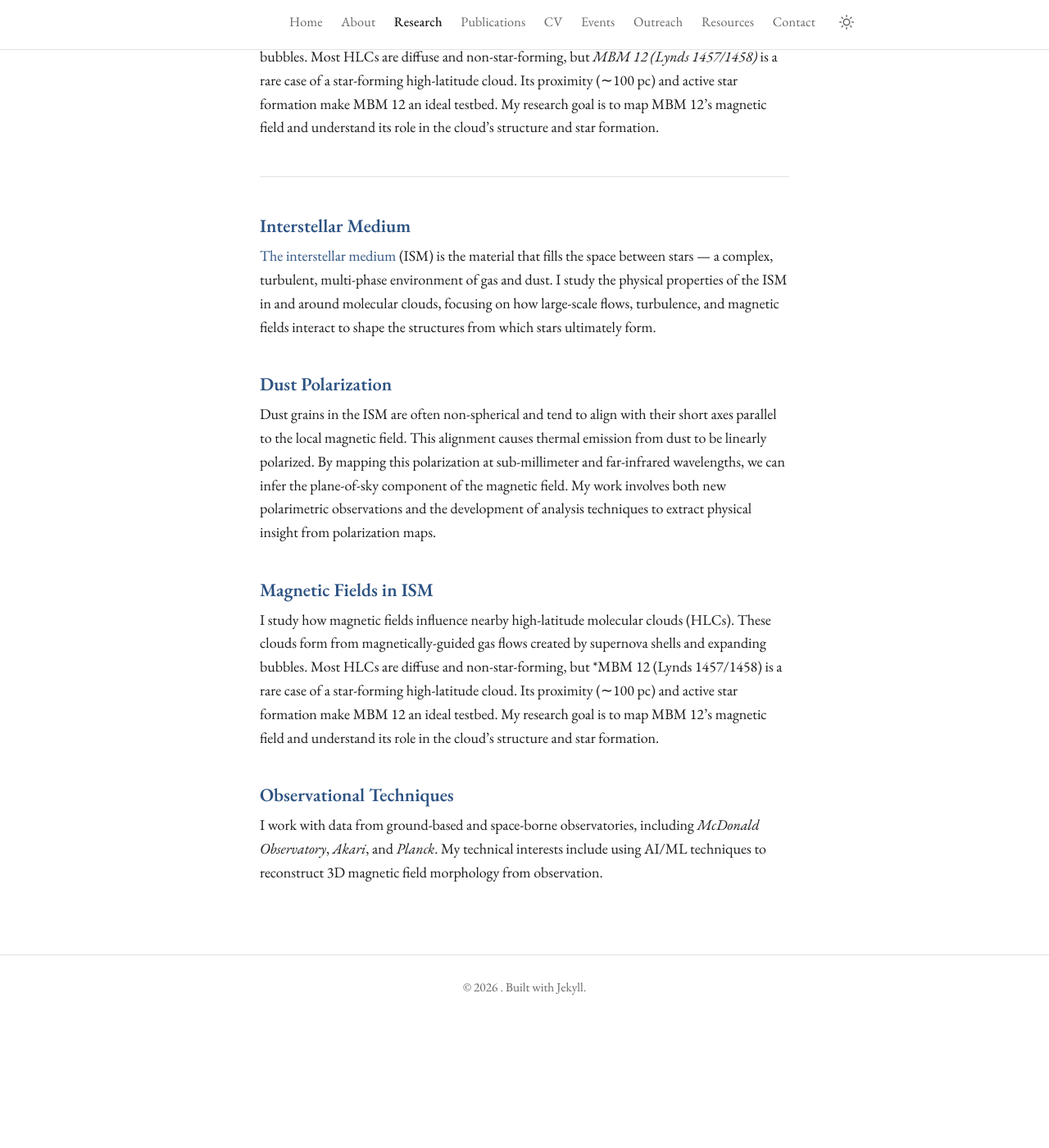
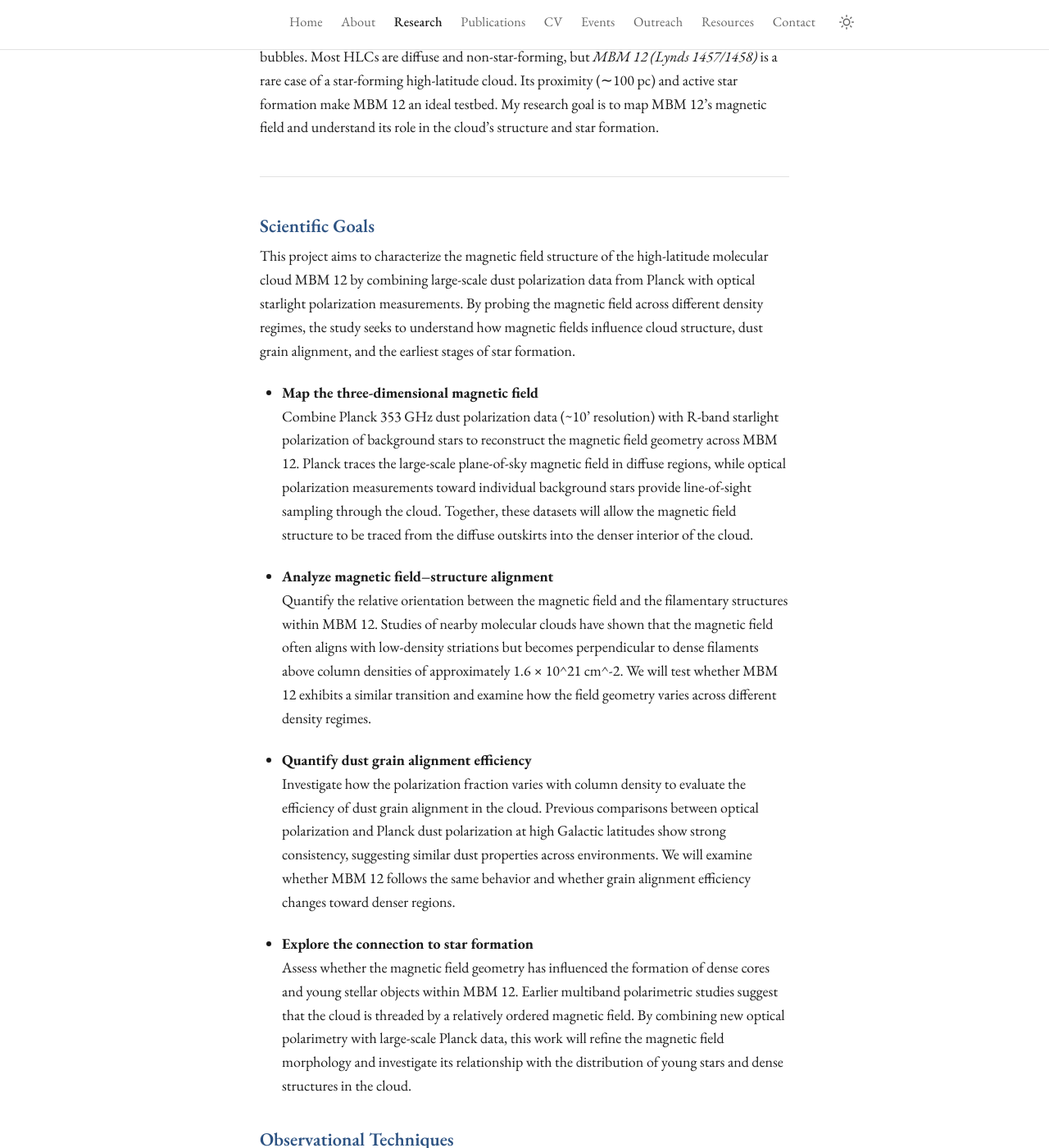
Before and after one commit to sayanpanda/sayanpanda.github.io, a Jekyll site: the page built from research.md, in a window 1280 px wide and 1400 px high, scrolled down 195 px. Shown: the whole window at 82% size. Built offline with Jekyll 4.4.1, drawn with Linux system fonts in a browser that asks for light colours; before the commit the page ends 1461 px from its top, so only the background shows below that.

Commit message:
added science goals

```diff
--- a/_layouts/default.html
+++ b/_layouts/default.html
@@ -9,7 +9,9 @@
   <!-- Fonts -->
   <link rel="preconnect" href="https://fonts.googleapis.com">
   <link rel="preconnect" href="https://fonts.gstatic.com" crossorigin>
+  <!-- Uncomment ONE font import and comment out the other -->
   <link href="https://fonts.googleapis.com/css2?family=EB+Garamond:ital,wght@0,400;0,500;0,600;0,700;1,400;1,500&display=swap" rel="stylesheet">
+  <!-- <link href="https://fonts.googleapis.com/css2?family=Source+Serif+4:ital,opsz,wght@0,8..60,400;0,8..60,500;0,8..60,600;0,8..60,700;1,8..60,400;1,8..60,500&display=swap" rel="stylesheet"> -->
 
   <!-- Favicon -->
   <link rel="icon" type="image/svg+xml" href="{{ '/assets/images/favicon.svg' | relative_url }}">
--- a/assets/css/style.css
+++ b/assets/css/style.css
@@ -16,8 +16,9 @@
   --color-code-bg: #f5f5f5;
   --color-shadow: rgba(0, 0, 0, 0.08);
 
-  /* Typography */
+  /* Typography — uncomment ONE line and comment out the other */
   --font-serif: 'EB Garamond', Georgia, 'Times New Roman', serif;
+  /* --font-serif: 'Source Serif 4', Georgia, 'Times New Roman', serif; */
   --font-mono: 'JetBrains Mono', 'Fira Code', 'Consolas', monospace;
   --font-size-base: 18px;
   --line-height: 1.6;
--- a/research.md
+++ b/research.md
@@ -9,28 +9,21 @@ I study how magnetic fields influence nearby high-latitude molecular clouds (HLC
 ---
 <div class="research-area" markdown="1">
 
-### Interstellar Medium
-[The interstellar medium](https://en.wikipedia.org/wiki/Interstellar_medium) (ISM) is the material that fills the space between stars — a complex, turbulent, multi-phase environment of gas and dust. I study the physical properties of the ISM in and around molecular clouds, focusing on how large-scale flows, turbulence, and magnetic fields interact to shape the structures from which stars ultimately form.
+### Scientific Goals
 
-</div>
+This project aims to characterize the magnetic field structure of the high-latitude molecular cloud MBM 12 by combining large-scale dust polarization data from Planck with optical starlight polarization measurements. By probing the magnetic field across different density regimes, the study seeks to understand how magnetic fields influence cloud structure, dust grain alignment, and the earliest stages of star formation.
 
-<div class="research-area" markdown="1">
+- **Map the three-dimensional magnetic field**
+  Combine Planck 353 GHz dust polarization data (~10' resolution) with R-band starlight polarization of background stars to reconstruct the magnetic field geometry across MBM 12. Planck traces the large-scale plane-of-sky magnetic field in diffuse regions, while optical polarization measurements toward individual background stars provide line-of-sight sampling through the cloud. Together, these datasets will allow the magnetic field structure to be traced from the diffuse outskirts into the denser interior of the cloud.
 
-### Dust Polarization
+- **Analyze magnetic field–structure alignment**
+  Quantify the relative orientation between the magnetic field and the filamentary structures within MBM 12. Studies of nearby molecular clouds have shown that the magnetic field often aligns with low-density striations but becomes perpendicular to dense filaments above column densities of approximately 1.6 × 10^21 cm^-2. We will test whether MBM 12 exhibits a similar transition and examine how the field geometry varies across different density regimes.
 
-Dust grains in the ISM are often non-spherical and tend to align with their short axes parallel to the local magnetic field. This alignment causes thermal emission from dust to be linearly polarized. By mapping this polarization at sub-millimeter and far-infrared wavelengths, we can infer the plane-of-sky component of the magnetic field. My work involves both new polarimetric observations and the development of analysis techniques to extract physical insight from polarization maps.
+- **Quantify dust grain alignment efficiency**
+  Investigate how the polarization fraction varies with column density to evaluate the efficiency of dust grain alignment in the cloud. Previous comparisons between optical polarization and Planck dust polarization at high Galactic latitudes show strong consistency, suggesting similar dust properties across environments. We will examine whether MBM 12 follows the same behavior and whether grain alignment efficiency changes toward denser regions.
 
-</div>
-
-<div class="research-area" markdown="1">
-
-### Magnetic Fields in ISM
-
-I study how magnetic fields influence nearby high-latitude molecular clouds (HLCs). These clouds form from magnetically-guided gas flows created by supernova shells and expanding bubbles. Most HLCs are diffuse and non-star-forming, but *MBM 12 (Lynds 1457/1458) is a rare case of a star-forming high-latitude cloud. Its proximity (∼100 pc) and active star formation make MBM 12 an ideal testbed. My research goal is to map MBM 12’s magnetic field and understand its role in the cloud’s structure and star formation.
-
-</div>
-
-<div class="research-area" markdown="1">
+- **Explore the connection to star formation**
+  Assess whether the magnetic field geometry has influenced the formation of dense cores and young stellar objects within MBM 12. Earlier multiband polarimetric studies suggest that the cloud is threaded by a relatively ordered magnetic field. By combining new optical polarimetry with large-scale Planck data, this work will refine the magnetic field morphology and investigate its relationship with the distribution of young stars and dense structures in the cloud.
 
 ### Observational Techniques
 
```
Also changed, not shown: pages/events.md (+3 -3 lines), pages/outreach.md (+3 -2 lines), pages/resources.md (+2 -2 lines).
